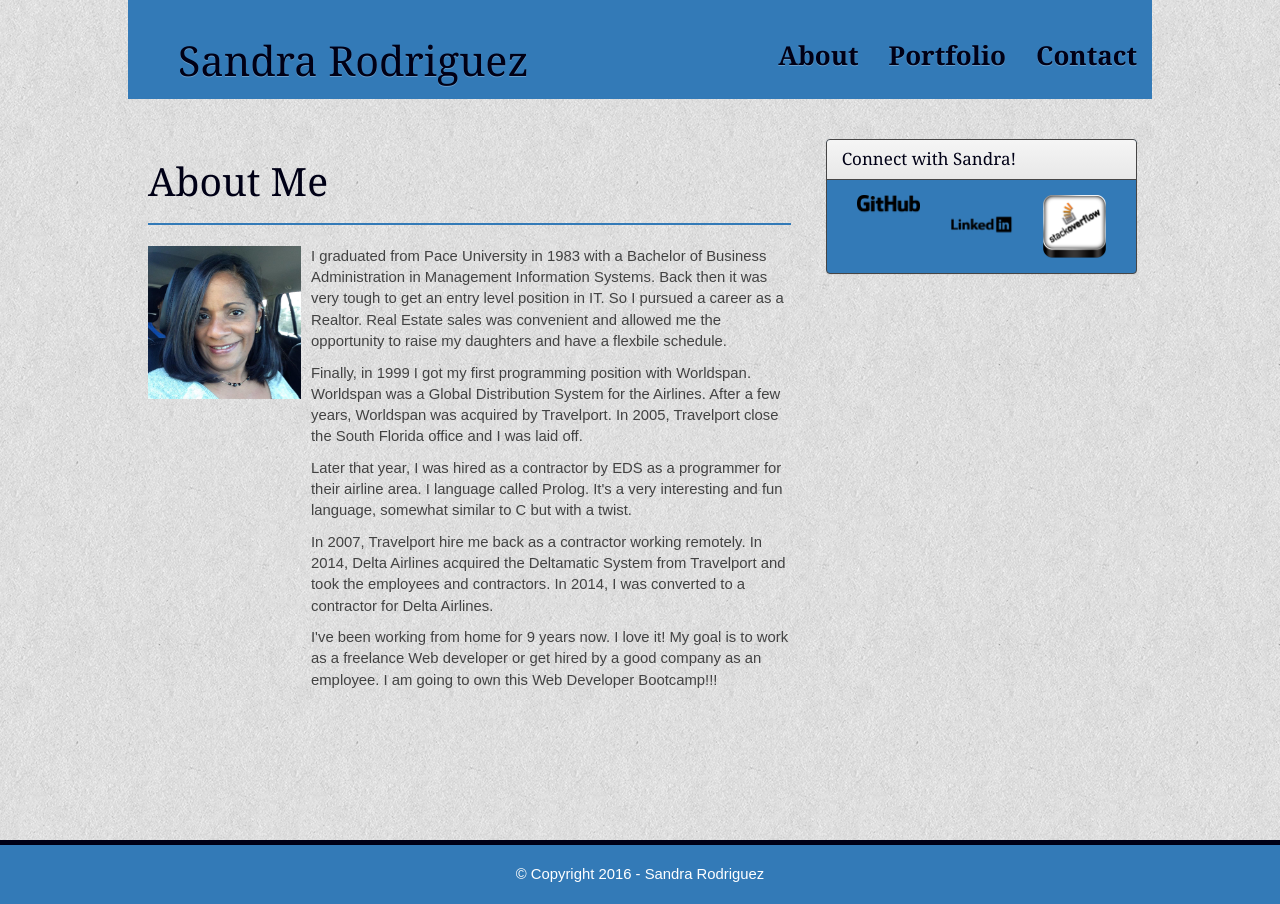
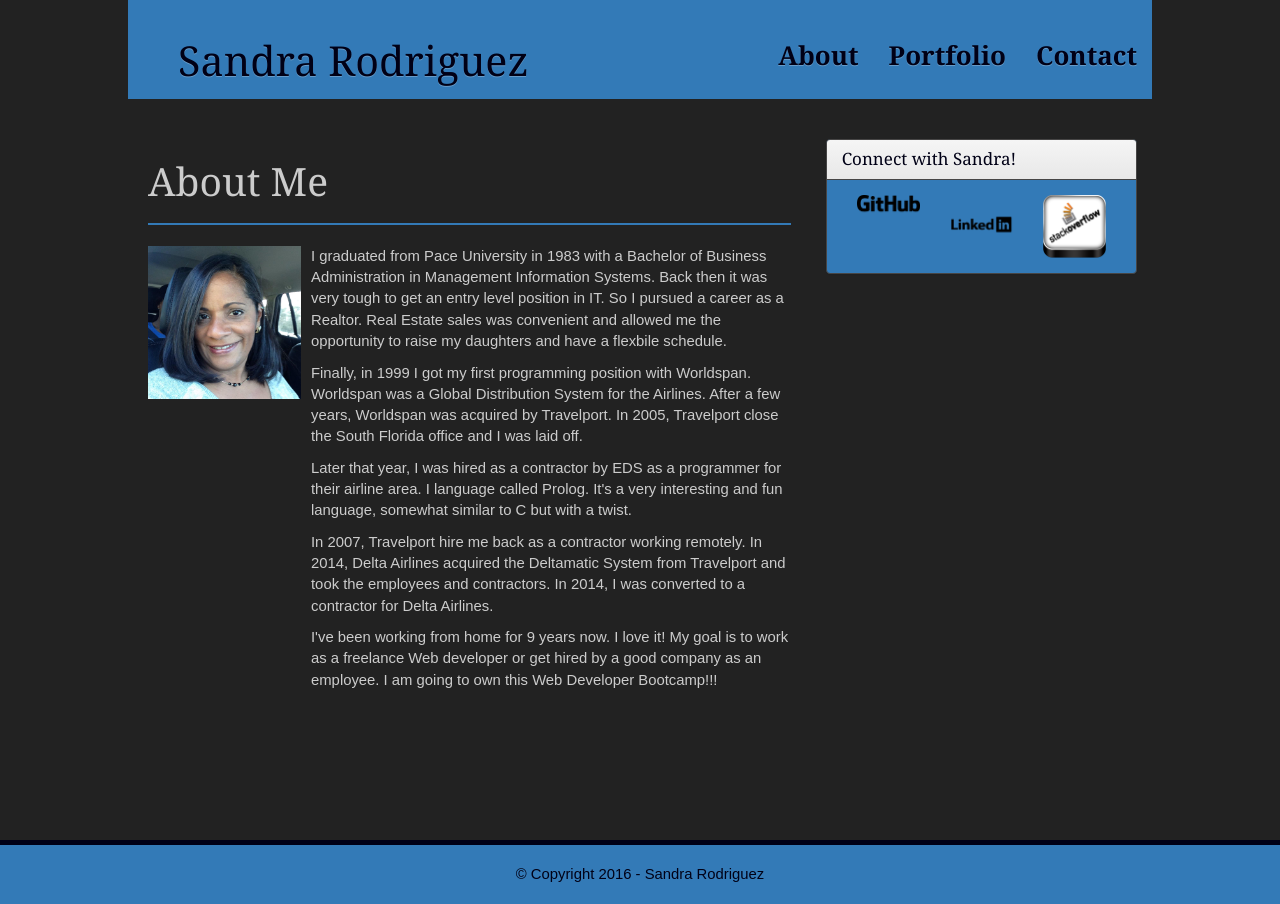
Before and after one commit to srodrig284/Bootstrap-Portfolio, a PHP site: page / in a window 1280 px wide. Run offline with PHP 8.4, Linux system fonts and the light colour scheme; some libraries are stand-ins or nearby versions.

Commit message:
Changed Background

```diff
--- a/assets/css/stylesheet.css
+++ b/assets/css/stylesheet.css
@@ -1,7 +1,7 @@
 html, body {
     margin: 0;
     padding: 0;
-    background: url(../images/paper_2.png) #efeee7;
+    /*background: url(../images/paper_2.png) #efeee7;*/
     font-family: 'Georgia', 'Times', 'Times New Roman', serif;
     color: #424242;
     height: 100%;
@@ -15,6 +15,10 @@
 h1, h2, h3 {
     font-family: 'Georgia', 'Times', 'Times New Roman', serif;
     color: #000016;
+}
+
+.white-color {
+    color: #cccccc;
 }
 
 .navbar-brand {
@@ -56,7 +60,7 @@
     width: 100%;
     bottom: 0;
     left: 0;
-    color: #ffffff;
+    color: #000016;
     padding-top: 19px;
     box-sizing: content-box;
 }
@@ -99,6 +103,7 @@
     width: 100%;
     background-color: #000016;
     font-size: 15px;
+    color: #cccccc;
 }
 
 .portfolio_images {
--- a/contact.html
+++ b/contact.html
@@ -39,7 +39,7 @@
             <div class="row">
                 <div class="col-md-8" id="left_section">
                     <div class="page-header">
-                        <h1>Contact Me</h1>
+                        <h1 class="white-color">Contact Me</h1>
                     </div>
                     <form>
                         <div class="form-group">
--- a/index.html
+++ b/index.html
@@ -39,13 +39,13 @@
             <div class="row">
                 <div class="col-md-8" id="left_section">
                     <div class="page-header">
-                        <h1>About Me</h1>
+                        <h1 class="white-color">About Me</h1>
                     </div>
                     <div class="media">
                         <div class="media-left">
                             <img src="assets/images/profilepic.jpg" class="media-object" style="width:153px">
                         </div>
-                        <div class="media-body">
+                        <div class="media-body white-color">
                             <p>
                                 I graduated from Pace University in 1983 with a Bachelor of Business Administration in Management
                                 Information Systems.  Back then it was very tough to get an entry level position in IT.
--- a/portfolio.html
+++ b/portfolio.html
@@ -39,7 +39,7 @@
             <div class="row">
                 <div class="col-md-8" id="left_section">
                     <div class="page-header">
-                        <h1>Portfolio</h1>
+                        <h1 class="white-color">Portfolio</h1>
                     </div>
                     <!-- START PORTFOLIO PICTURES HERE-->
                     <div class="row">
```
